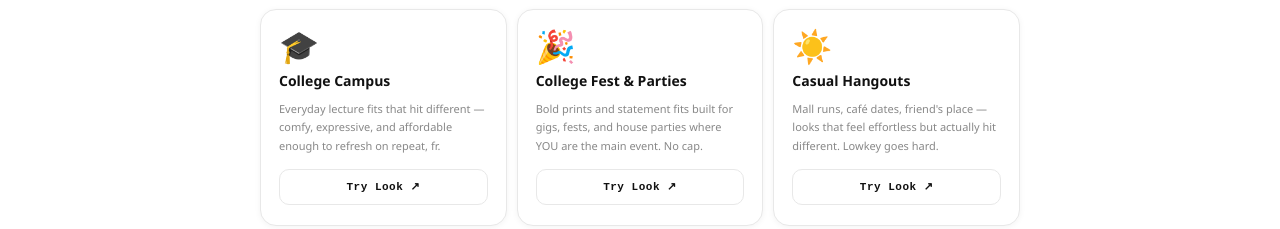
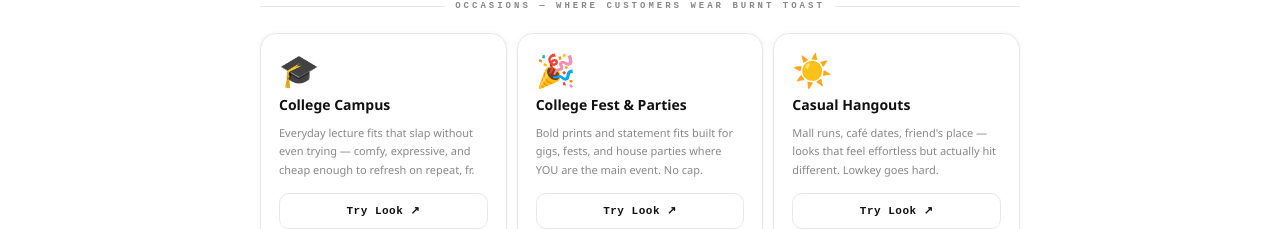
Before and after one commit to nikitamaurya03/burnt-toast-app, a Next.js app: page /chat in a window 1280 px wide. Shown: the part 661-890 px from the top of the page. Built offline with nearby package versions, Linux system fonts and the light colour scheme.

Commit message:
fix: simple titles only, keep Gen Z language in descriptions

```diff
--- a/components/LookbookChat.tsx
+++ b/components/LookbookChat.tsx
@@ -28,7 +28,7 @@ const OCCASIONS = [
   {
     emoji: "🎓",
     title: "College Campus",
-    desc: "Everyday lecture fits that hit different — comfy, expressive, and affordable enough to refresh on repeat, fr.",
+    desc: "Everyday lecture fits that slap without even trying — comfy, expressive, and cheap enough to refresh on repeat, fr.",
     prompt: "College campus outfit that hits different, comfy but make it fashion, expressive and affordable, understood the assignment",
   },
   {
@@ -616,7 +616,7 @@ export default function LookbookChat() {
                 YOUR PERSONAL AI STYLIST
               </div>
               <div style={{ color: "rgba(255,255,255,0.80)", fontSize: 13, lineHeight: 1.85, maxWidth: 440, margin: "0 auto" }}>
-                Drop your <strong style={{ color: "#fff" }}>occasion</strong>, <strong style={{ color: "#fff" }}>vibe</strong>, or <strong style={{ color: "#fff" }}>budget</strong> — Toastie builds a full shoppable look that absolutely slaps. Every piece from Burnt Toast, no cap. 🛍️
+                Drop the <strong style={{ color: "#fff" }}>occasion</strong>, your <strong style={{ color: "#fff" }}>vibe</strong>, or <strong style={{ color: "#fff" }}>budget</strong> — Toastie builds a full shoppable look that absolutely slaps. Every piece from Burnt Toast, no cap. 🛍️
               </div>
             </div>
 
```
